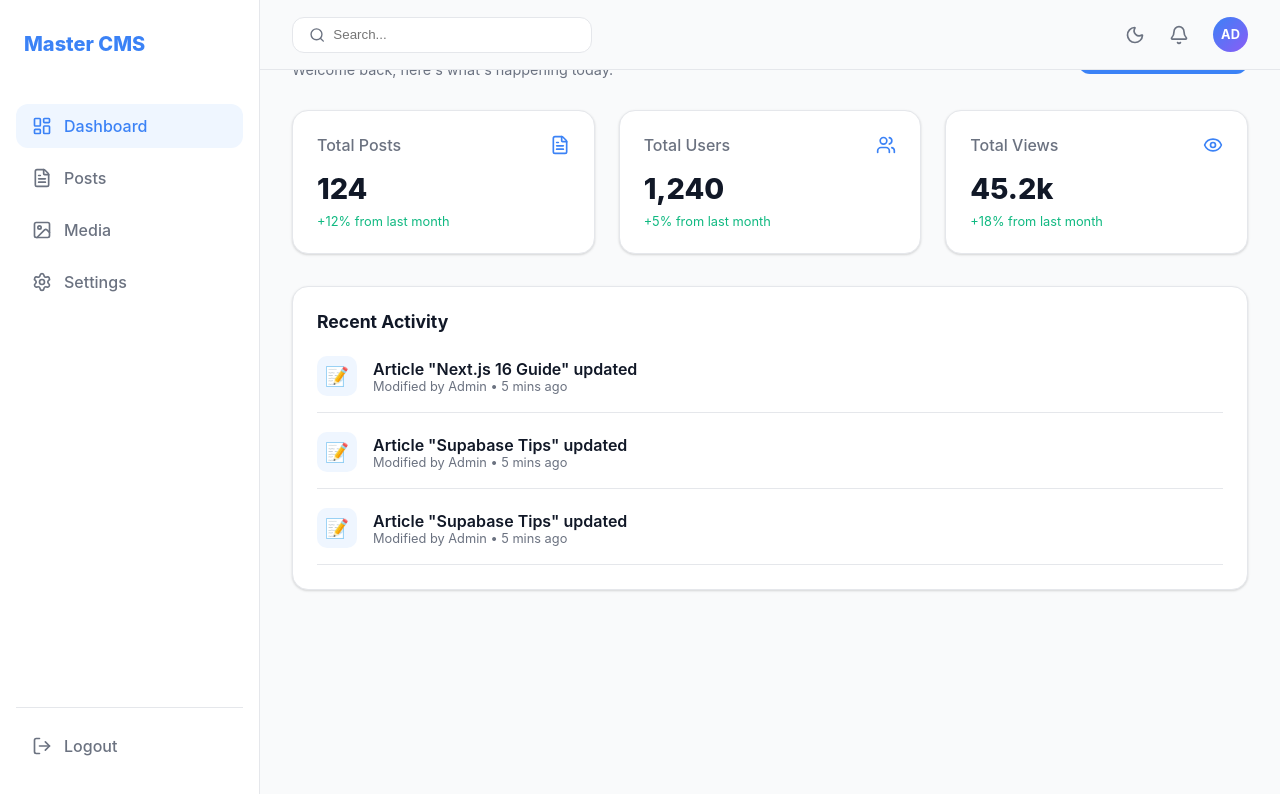
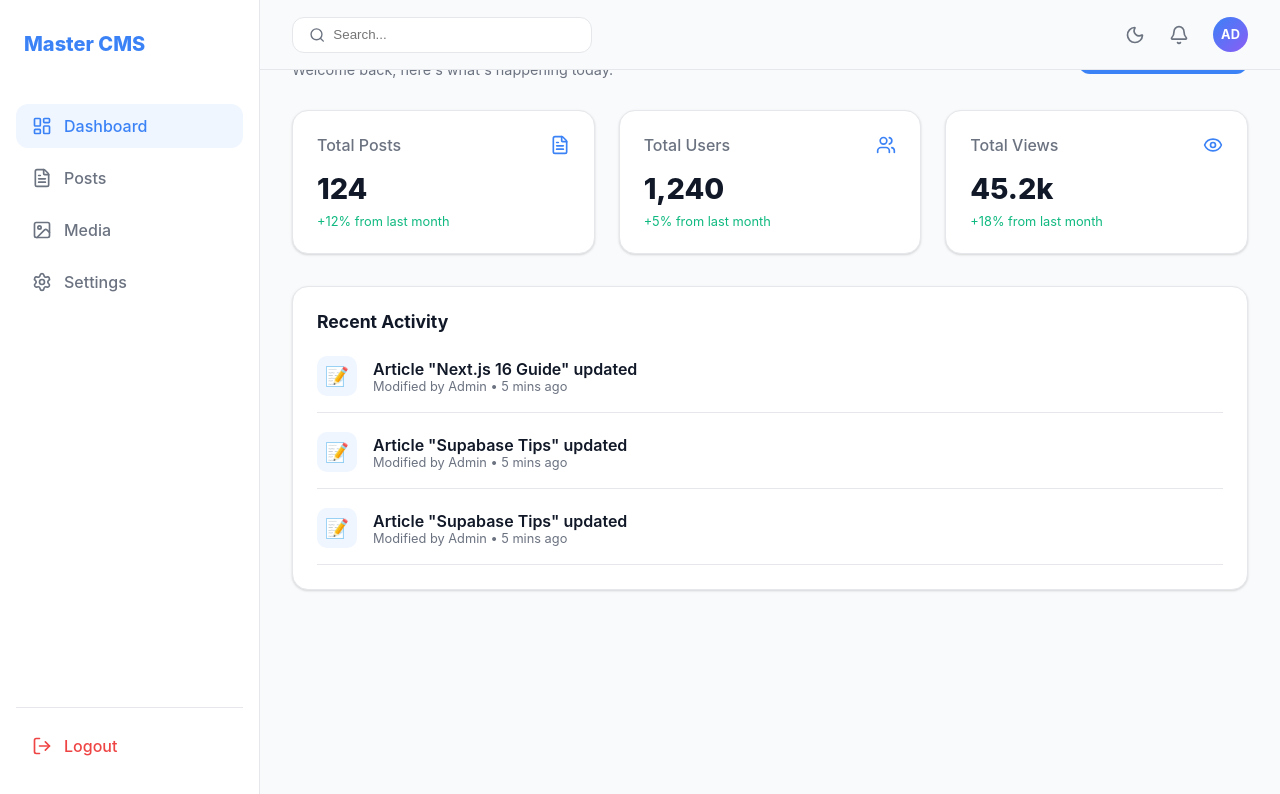
Before and after one commit to gm456789123-code/demo01, a Next.js app: page /admin in a window 1280 px wide. Shown: the top 794 px of the page. Built offline with nearby package versions, Linux system fonts and the light colour scheme.

Commit message:
UI: Change logout button color to red (Danger style)

```diff
--- a/src/master_cms/components/Sidebar.module.css
+++ b/src/master_cms/components/Sidebar.module.css
@@ -56,3 +56,12 @@
   padding-top: 1rem;
   border-top: 1px solid var(--cms-border);
 }
+
+.logout {
+  color: var(--cms-danger) !important;
+}
+
+.logout:hover {
+  background-color: rgba(239, 68, 68, 0.1) !important;
+  color: var(--cms-danger) !important;
+}
--- a/src/master_cms/components/Sidebar.tsx
+++ b/src/master_cms/components/Sidebar.tsx
@@ -29,7 +29,7 @@ export default function Sidebar() {
       </nav>
 
       <div className={styles.footer}>
-        <div className={styles.navItem}>
+        <div className={`${styles.navItem} ${styles.logout}`}>
           <LogOut size={20} />
           <span>Logout</span>
         </div>
--- a/src/master_cms/styles/theme.css
+++ b/src/master_cms/styles/theme.css
@@ -11,7 +11,9 @@
   --cms-border: #e5e7eb;
   --cms-shadow: 0 1px 3px 0 rgba(0, 0, 0, 0.1), 0 1px 2px 0 rgba(0, 0, 0, 0.06);
   --cms-icon-color: #3b82f6;
+  --cms-danger: #ef4444;
 }
+
 
 [data-theme='dark'] {
   /* Night Mode (Dark) */
@@ -26,7 +28,9 @@
   --cms-shadow: 0 4px 6px -1px rgba(0, 0, 0, 0.3);
   --cms-icon-color: #60a5fa;
   --cms-glow: 0 0 15px rgba(96, 165, 250, 0.3);
+  --cms-danger: #f87171;
 }
+
 
 /* Base CMS Styles */
 .cms-body {
```
